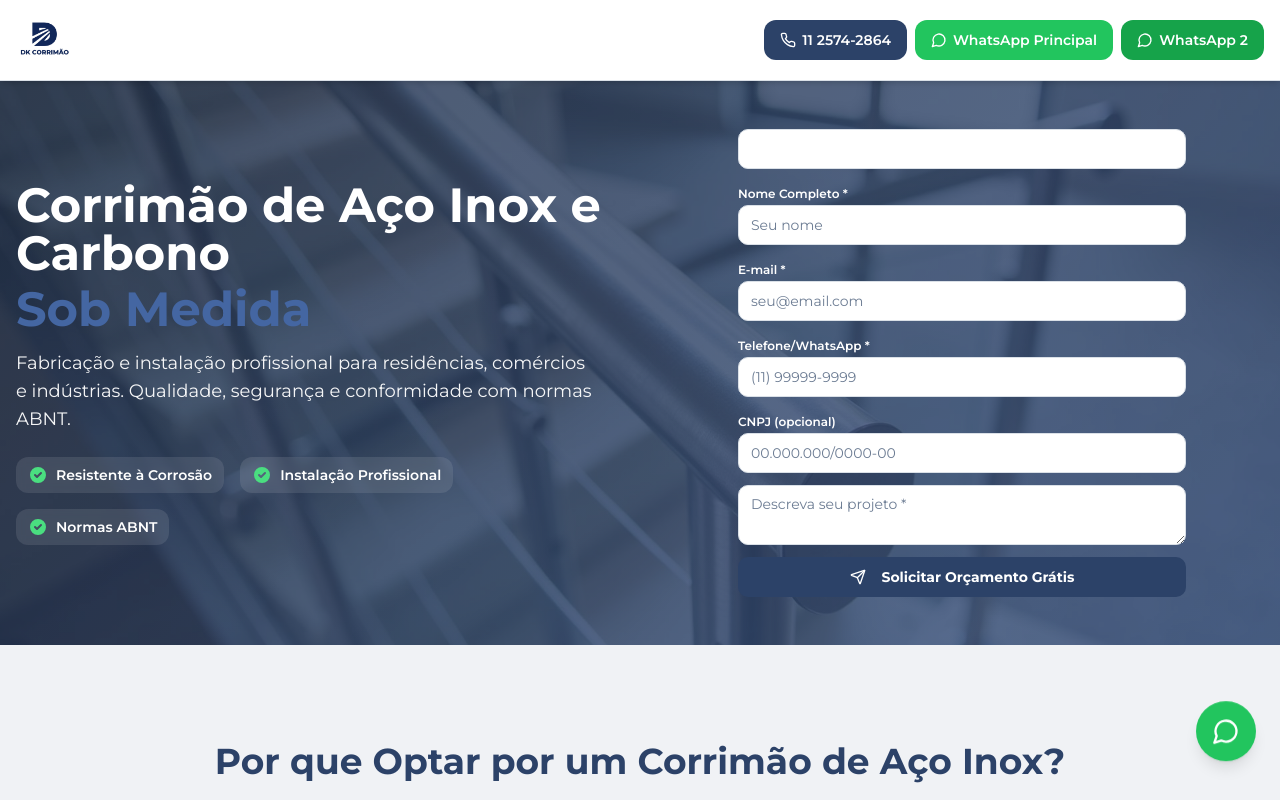
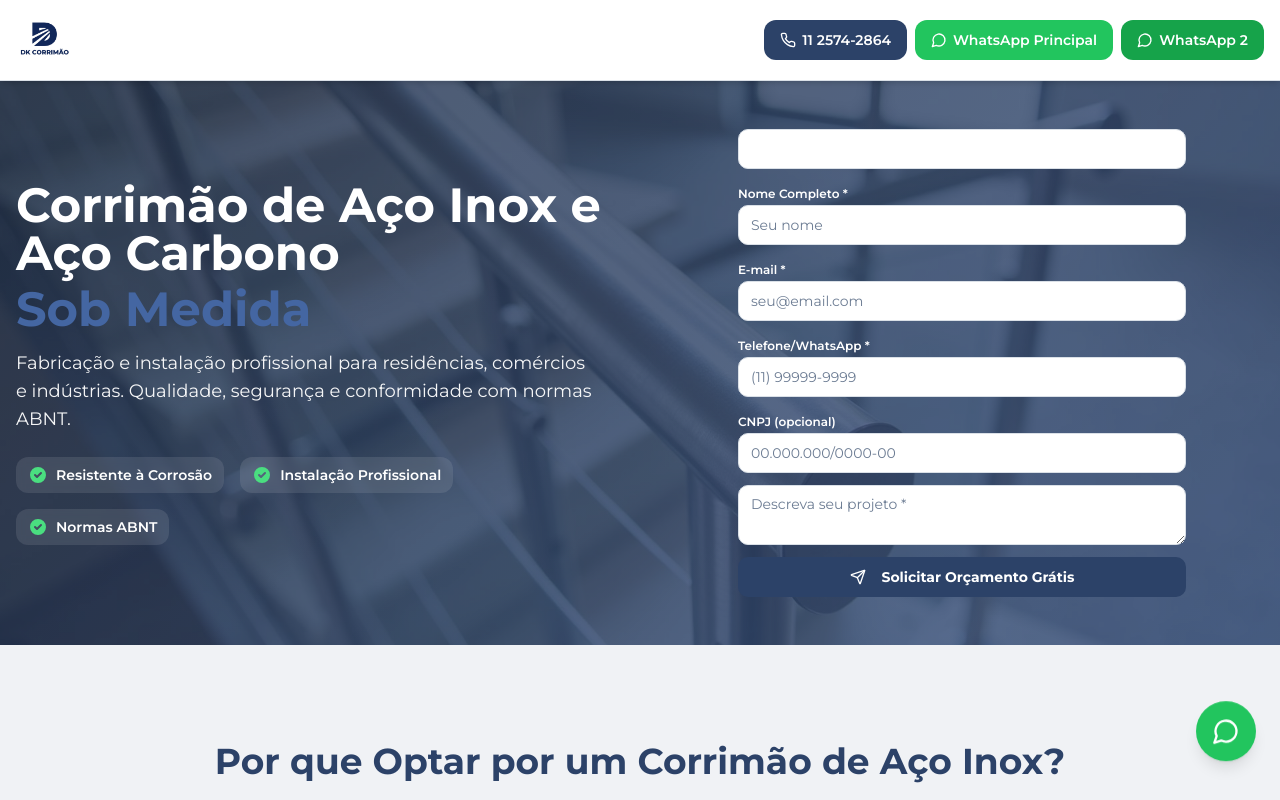
Before and after one commit to eupost/inox-flow-landing-25568-93091, a React (Vite) app: page / in a window 1280 px wide. Shown: the top 800 px of the page. Built offline with nearby package versions, Linux system fonts and the light colour scheme; the HTML template or start-up script is replaced by a standard one.

Commit message:
Update titles to include steel types

```diff
--- a/index.html
+++ b/index.html
@@ -4,8 +4,8 @@
     <meta charset="UTF-8" />
     <link rel="icon" href="/favicon.png" type="image/png">
     <meta name="viewport" content="width=device-width, initial-scale=1.0" />
-    <title>Corrimão de Aço Inox e Carbono Sob Medida | Orçamento Grátis</title>
-    <meta name="description" content="Corrimão de aço inox e carbono com qualidade garantida. Resistente, moderno e seguro. Solicite orçamento grátis. Instalação profissional em São Paulo e região." />
+    <title>Corrimão de Aço Inox e Aço Carbono Sob Medida | Orçamento Grátis</title>
+    <meta name="description" content="Corrimão de aço inox e aço carbono com qualidade garantida. Resistente, moderno e seguro. Solicite orçamento grátis. Instalação profissional em São Paulo e região." />
     <meta name="author" content="Vital Inox" />
     <link rel="preconnect" href="https://fonts.googleapis.com">
     <link rel="preconnect" href="https://fonts.gstatic.com" crossorigin>
@@ -20,8 +20,8 @@
       gtag('config', 'AW-17663236899');
     </script>
 
-    <meta property="og:title" content="Corrimão de Aço Inox e Carbono Sob Medida | Orçamento Grátis" />
-    <meta property="og:description" content="Corrimão de aço inox e carbono com qualidade garantida. Resistente, moderno e seguro. Solicite orçamento grátis." />
+    <meta property="og:title" content="Corrimão de Aço Inox e Aço Carbono Sob Medida | Orçamento Grátis" />
+    <meta property="og:description" content="Corrimão de aço inox e aço carbono com qualidade garantida. Resistente, moderno e seguro. Solicite orçamento grátis." />
     <meta property="og:type" content="website" />
     <meta property="og:image" content="https://lovable.dev/opengraph-image-p98pqg.png" />
 
--- a/src/components/Footer.tsx
+++ b/src/components/Footer.tsx
@@ -6,7 +6,7 @@ const Footer = () => {
           <div>
             <h3 className="text-xl font-bold mb-3">DK Corrimão</h3>
             <p className="text-sm opacity-90">
-              Excelência em corrimãos de aço inox. Qualidade, segurança e design para seu projeto.
+              Excelência em corrimãos de aço inox e aço carbono. Qualidade, segurança e design para seu projeto.
             </p>
           </div>
 
--- a/src/components/HeroSection.tsx
+++ b/src/components/HeroSection.tsx
@@ -16,7 +16,7 @@ const HeroSection = () => {
         <div className="grid md:grid-cols-2 gap-6 lg:gap-10 items-center">
           <div className="text-center md:text-left flex flex-col justify-center">
             <h1 className="text-2xl sm:text-3xl md:text-4xl lg:text-5xl font-bold mb-4 leading-tight">
-              Corrimão de Aço Inox e Carbono <span className="block text-primary-light mt-2">Sob Medida</span>
+              Corrimão de Aço Inox e Aço Carbono <span className="block text-primary-light mt-2">Sob Medida</span>
             </h1>
             <p className="text-sm sm:text-base md:text-lg mb-6 opacity-95 leading-relaxed max-w-xl">
               Fabricação e instalação profissional para residências, comércios e indústrias. Qualidade, segurança e conformidade com normas ABNT.
```
